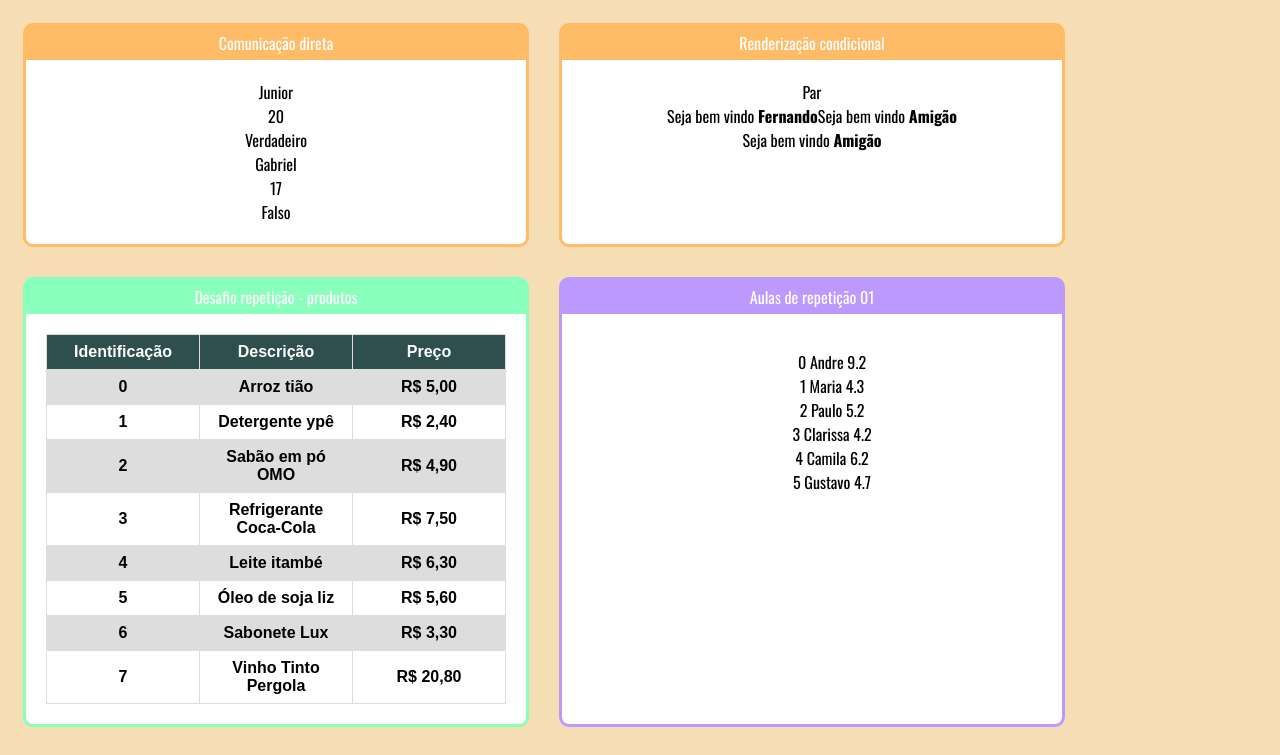
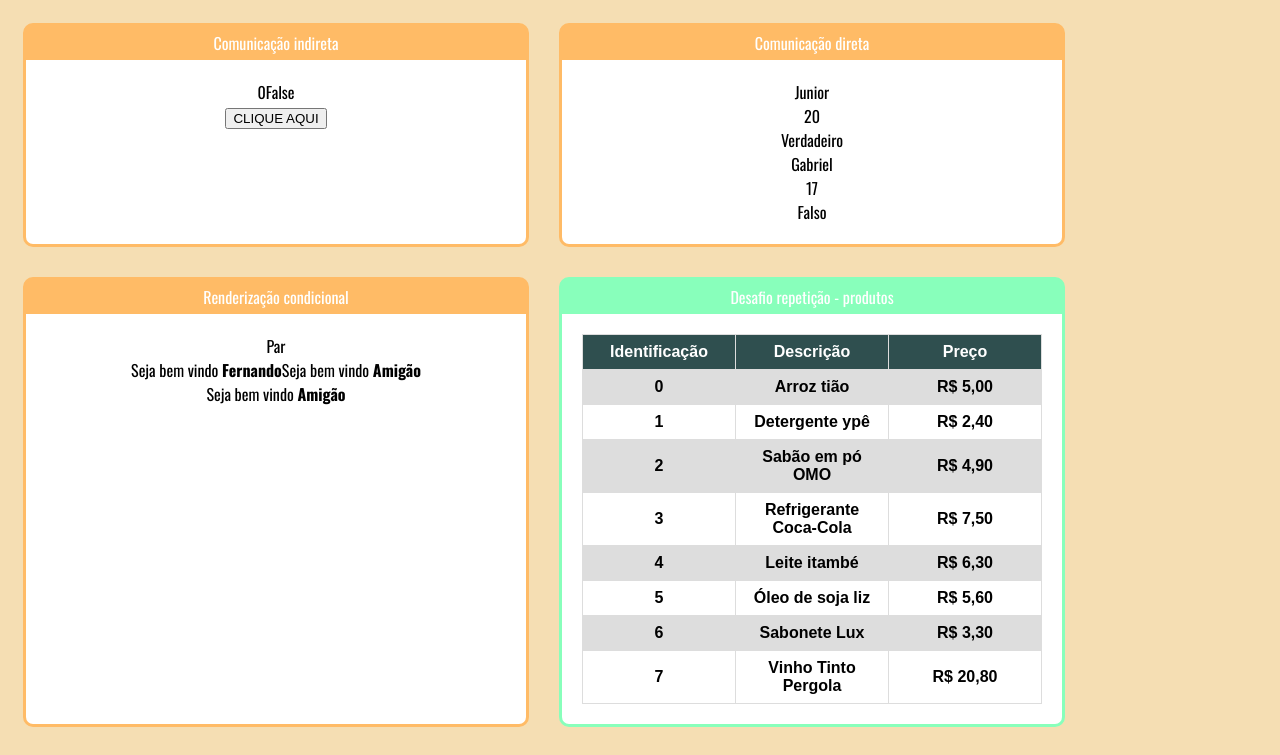
Before and after one commit to viniciusfdasilva/curso-react, a React (Create React App) app in the folder projeto_1/fundamentos-react/: page / in a window 1280 px wide. Shown: the top 755 px of the page. Built offline with nearby package versions, Linux system fonts and the light colour scheme.

Commit message:
Sessao 2 - Video 34

```diff
--- a/projeto_1/fundamentos-react/src/components/basicos/App.jsx
+++ b/projeto_1/fundamentos-react/src/components/basicos/App.jsx
@@ -13,10 +13,15 @@ import ListaAlunos from './ListaAlunos';
 import Produtos from '../repeticoes/Produtos';
 import Parouimpar from '../condicional/Parouimpar';
 import Usuarioinfo from '../condicional/Usuarioinfo'
+import IndiretaPai from './../comunicacao/IndiretaPai'
 
 export default _ =>
     <div className='app'>
         <div className='cards'>
+            <Card titulo='Comunicação indireta' color='#fb6'>
+                <IndiretaPai/>
+            </Card>
+
             <Card titulo='Comunicação direta' color='#fb6'>
                 <DiretaPai/>
             </Card>
--- /dev/null
+++ b/projeto_1/fundamentos-react/src/components/comunicacao/IndiretaFilho.jsx
@@ -0,0 +1,11 @@
+import React from 'react'
+
+export default props => {
+    const callback = props.quandoclicar
+
+    return (
+        <div>
+            <button onClick={ _ => callback('João',53,true) }>CLIQUE AQUI</button>
+        </div>
+    );
+}
--- /dev/null
+++ b/projeto_1/fundamentos-react/src/components/comunicacao/IndiretaPai.jsx
@@ -0,0 +1,21 @@
+import React from 'react'
+import IndiretaFilho from './IndiretaFilho'
+
+export default props => {
+    let nome = ''
+    let idade = 0
+    let nerd = false
+
+    function fornecerInformacoes(nome,idade,nerd){
+
+    }
+
+    return (
+        <div>
+            <span>{nome}</span>
+            <span>{idade}</span>
+            <span>{nerd ? 'Verdadeiro' : 'False'}</span>
+            <IndiretaFilho quandoclicar={fornecerInformacoes}></IndiretaFilho>
+        </div>
+    );
+}
```
